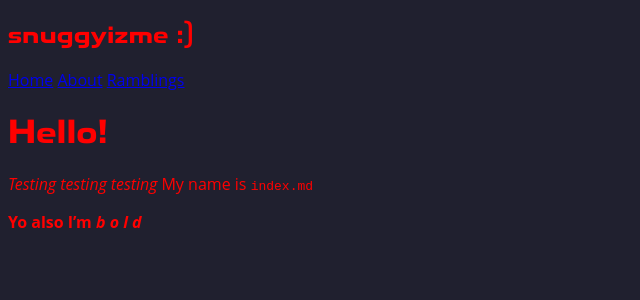
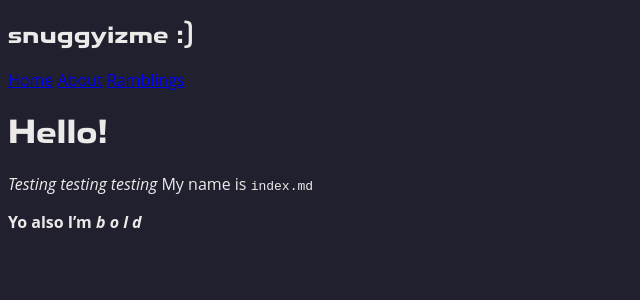
Before and after one commit to snuggyizme/snuggyizme.github.io, a Jekyll site: the page built from index.md, in a window 1280 px wide. Shown: the top 300 px of the page, without its empty margins (0-640 px from the left). Built offline with Jekyll 4.4.1, drawn with Linux system fonts in a browser that asks for light colours.

Commit message:
Font colour

```diff
--- a/assets/css/style.css
+++ b/assets/css/style.css
@@ -6,7 +6,7 @@
 
 body {
     background: #20202f;
-    color: red;
+    color: #eceae8;
 
     font-family: 'Open Sans', sans-serif;
 }
```
